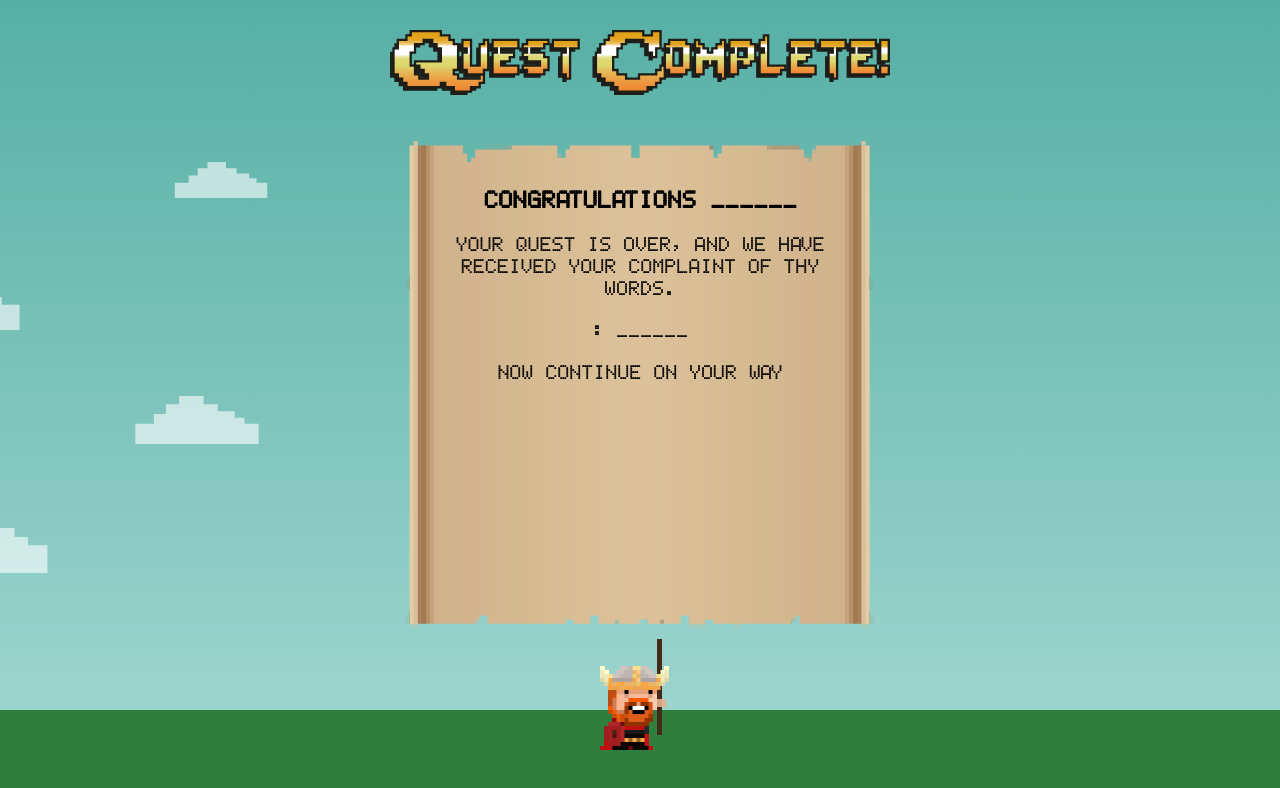
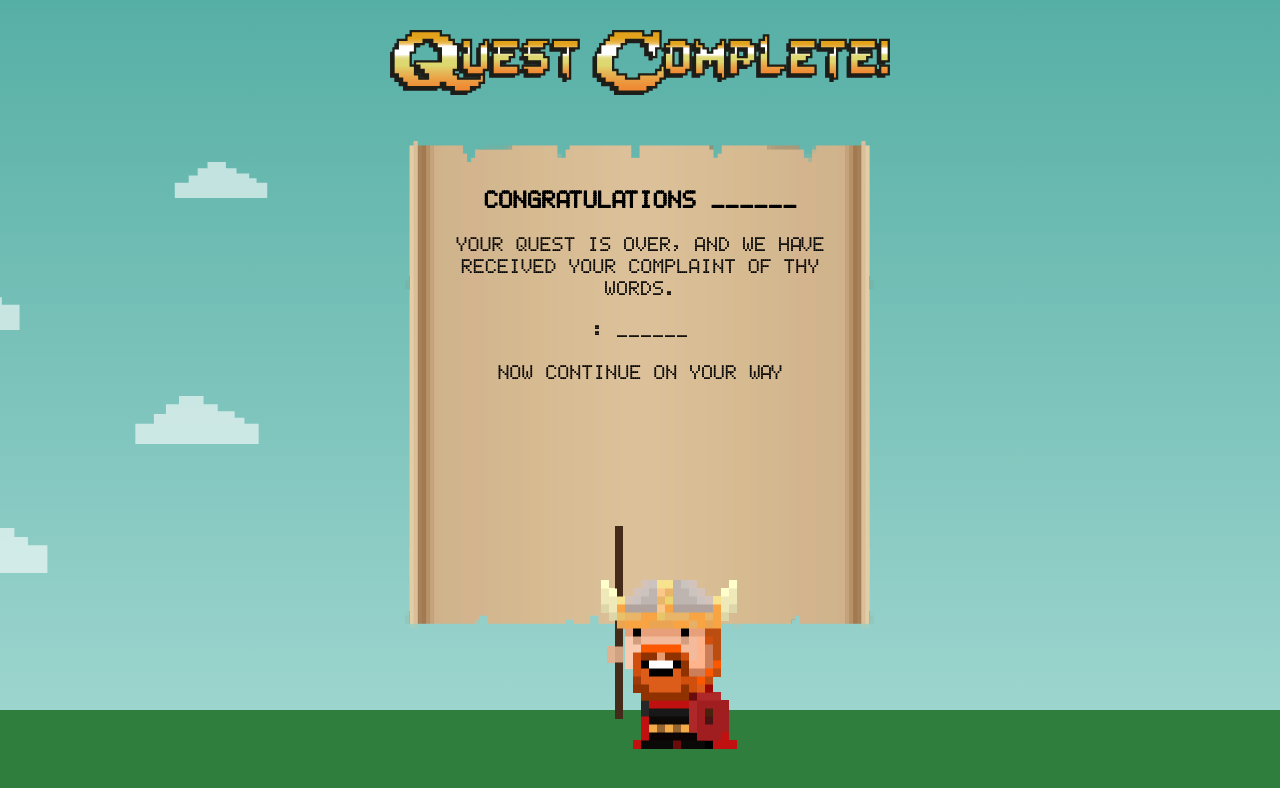
Before and after one commit to fephil/sax-turtles-webapp, a React (Create React App) app: page /complete/1 in a window 1280 px wide. Shown: the top 788 px of the page. Built offline with nearby package versions, Linux system fonts and the light colour scheme; no server answers.

Commit message:
feat: tweaks to quest complete screen

```diff
--- a/src/App.css
+++ b/src/App.css
@@ -351,7 +351,7 @@ body {
   position: absolute;
   left: 600px;
   bottom: 80px;
-  transform: scaleX(-1);
+  /* transform: scaleX(-1); */
 }
 
 .game-complete-text {
--- a/src/GameComplete.js
+++ b/src/GameComplete.js
@@ -4,7 +4,7 @@ import React, {
 
 import './App.css';
 import questionComplete from './questcomplete.svg';
-import vikingVictory from './vikingvictory.gif';
+import vikingVictory from './vikingvictory2.gif';
 
 import apiService from './apiService';
 
```
Also changed, not shown: src/vikingvictory2.gif (added).
